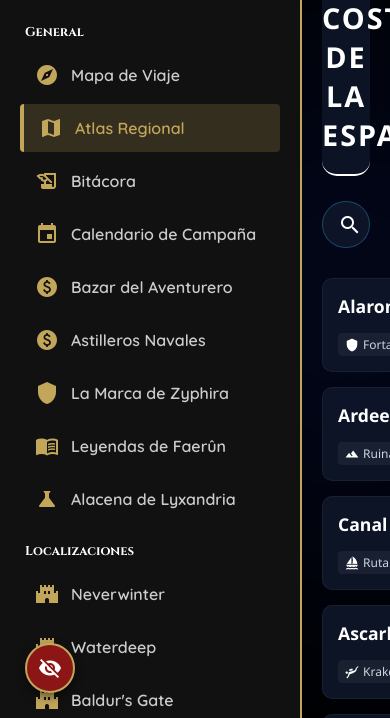
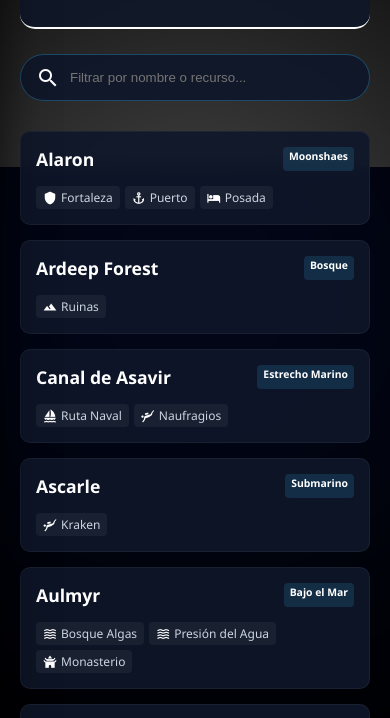
Before and after one commit to tonilh3/Ecossss, a plain HTML site: page menu-ecos-costa-v2.html in a window 390 px wide. Shown: the part 126-844 px from the top of the page. Drawn offline with Linux system fonts and the light colour scheme.

Commit message:
Improve mobile campaign hub layout

```diff
--- a/menu-ecos-costa-v2.html
+++ b/menu-ecos-costa-v2.html
@@ -103,6 +103,7 @@
         #content-area {
             flex: 1; /* Ocupa TODO el espacio sobrante */
             height: 100vh;
+            min-width: 0;
             position: relative;
             background: #000;
             display: flex; /* Para que el iframe se estire dentro */
@@ -129,6 +130,81 @@
             cursor: pointer;
             display: flex; align-items: center; justify-content: center;
             box-shadow: 0 4px 10px rgba(0,0,0,0.5);
+        }
+
+        #menu-backdrop {
+            display: none;
+        }
+
+        @media (max-width: 760px) {
+            body, html {
+                height: 100dvh;
+            }
+
+            #sidebar {
+                position: fixed;
+                inset: 0 auto 0 0;
+                width: min(86vw, 320px);
+                min-width: 0;
+                max-width: 320px;
+                height: 100dvh;
+                box-shadow: 20px 0 40px rgba(0,0,0,0.55);
+                transform: translateX(0);
+                margin-left: 0;
+                z-index: 1000;
+            }
+
+            #sidebar.hidden {
+                margin-left: 0;
+                transform: translateX(-105%);
+            }
+
+            .header-hub {
+                padding: 24px 18px 18px 70px;
+            }
+
+            .menu-section {
+                padding: 14px;
+                padding-bottom: 90px;
+            }
+
+            .nav-link {
+                padding: 14px 12px;
+            }
+
+            #content-area {
+                width: 100vw;
+                height: 100dvh;
+                flex: 1 1 auto;
+            }
+
+            iframe {
+                display: block;
+            }
+
+            .tv-toggle {
+                top: 14px;
+                bottom: auto;
+                left: 14px;
+                width: 46px;
+                height: 46px;
+            }
+
+            #menu-backdrop {
+                display: block;
+                position: fixed;
+                inset: 0;
+                background: rgba(0,0,0,0.52);
+                opacity: 0;
+                pointer-events: none;
+                transition: opacity 0.25s ease;
+                z-index: 900;
+            }
+
+            #menu-backdrop.visible {
+                opacity: 1;
+                pointer-events: auto;
+            }
         }
     </style>
 </head>
@@ -195,11 +271,33 @@
         </div>
     </div>
 
+    <div id="menu-backdrop" onclick="closeMenuOnMobile()"></div>
+
     <div id="content-area">
         <iframe src="atlas-de-la-costa-de-la-espada-v2-zoom.html" id="main-frame"></iframe>
     </div>
 
     <script>
+        const MOBILE_MENU_QUERY = '(max-width: 760px)';
+        const mobileMenuMedia = window.matchMedia(MOBILE_MENU_QUERY);
+
+        function isMobileMenu() {
+            return mobileMenuMedia.matches;
+        }
+
+        function setMenuHidden(hidden) {
+            const sidebar = document.getElementById('sidebar');
+            const icon = document.getElementById('menu-icon');
+            const backdrop = document.getElementById('menu-backdrop');
+            sidebar.classList.toggle('hidden', hidden);
+            icon.innerText = hidden ? 'menu' : 'close';
+            backdrop.classList.toggle('visible', isMobileMenu() && !hidden);
+        }
+
+        function closeMenuOnMobile() {
+            if (isMobileMenu()) setMenuHidden(true);
+        }
+
 		function loadPage(url, element) {
 			const frame = document.getElementById('main-frame');
 			frame.src = url;
@@ -212,6 +310,8 @@
 			if (element) {
 				element.classList.add('active');
 			}
+
+            closeMenuOnMobile();
 		}
 
 		// Para que el primer ítem aparezca marcado al cargar la página
@@ -220,13 +320,23 @@
 			const initialLink = Array.from(document.querySelectorAll('.nav-link'))
 									 .find(a => a.innerText.includes('Atlas'));
 			if (initialLink) initialLink.classList.add('active');
+
+            if (isMobileMenu()) setMenuHidden(true);
 		};
 
         function toggleMenu() {
             const sidebar = document.getElementById('sidebar');
-            const icon = document.getElementById('menu-icon');
-            sidebar.classList.toggle('hidden');
-            icon.innerText = sidebar.classList.contains('hidden') ? 'visibility' : 'visibility_off';
+            setMenuHidden(!sidebar.classList.contains('hidden'));
+        }
+
+        const handleMobileMenuChange = event => {
+            setMenuHidden(event.matches);
+        };
+
+        if (mobileMenuMedia.addEventListener) {
+            mobileMenuMedia.addEventListener('change', handleMobileMenuChange);
+        } else {
+            mobileMenuMedia.addListener(handleMobileMenuChange);
         }
     </script>
 </body>
```
Also changed, not shown: menu-ecos-costa-v2-salty-unknown.html (+113 -3 lines).
